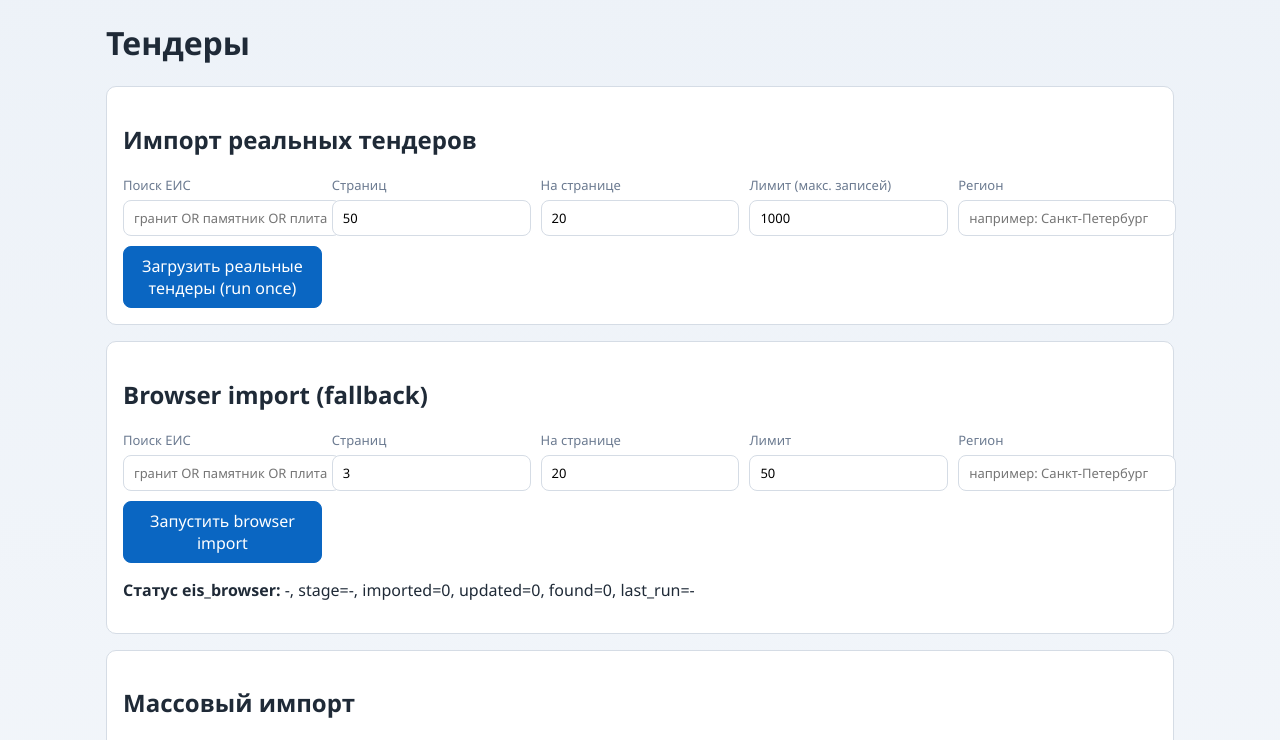
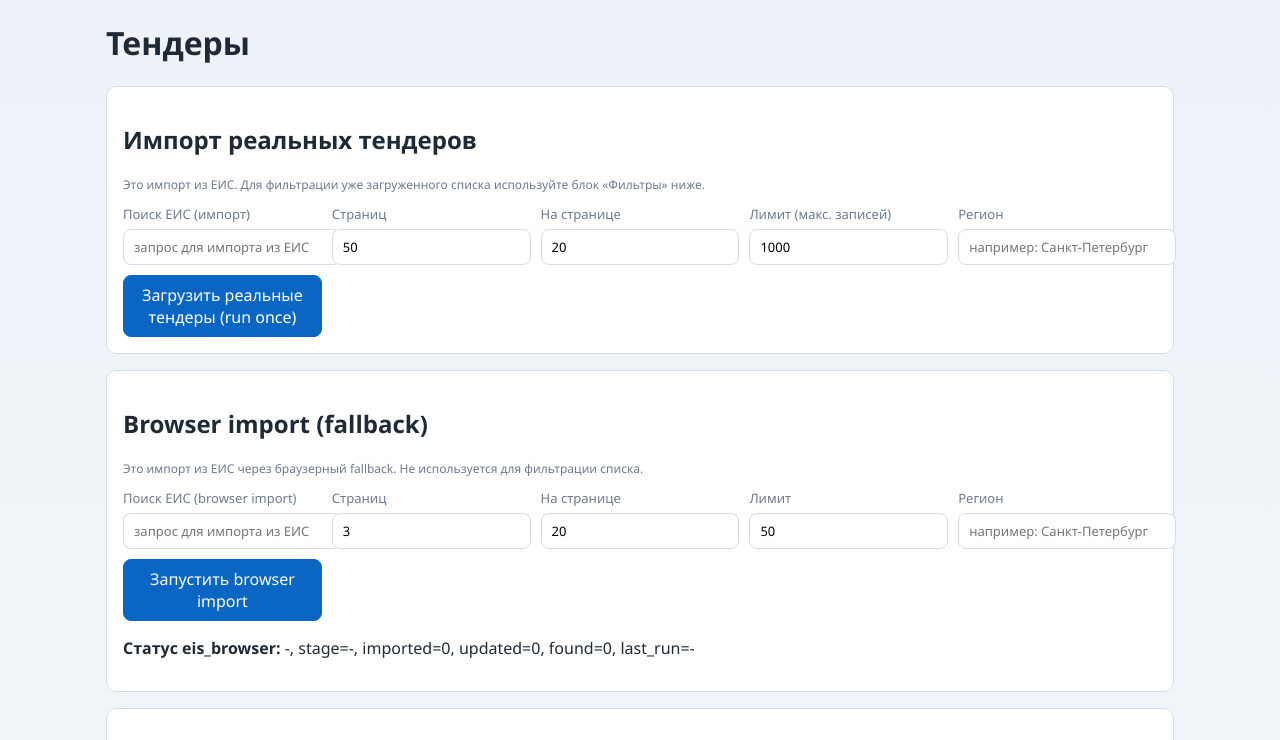
Before and after one commit to kamniking-art/tender-ai-backend, a FastAPI app: template app/web/templates/tenders.html in a window 1280 px wide. Shown: the part 47-787 px from the top of the page. Run offline with FastAPI, Linux system fonts and the light colour scheme; the template is opened without the code that fills it, so the values that code supplies are empty.

Commit message:
clarify ingest forms vs list search on tenders page

```diff
--- a/app/web/router.py
+++ b/app/web/router.py
@@ -733,6 +733,7 @@ async def web_monitoring_run_once(
 
 @router.post("/ingestion/eis-site/run-once")
 async def web_run_eis_site_once(
+    ingest_query: str | None = Form(default=None),
     q: str | None = Form(default=None),
     limit: int = Form(default=1000),
     pages: int = Form(default=50),
@@ -748,10 +749,11 @@ async def web_run_eis_site_once(
             status_code=status.HTTP_303_SEE_OTHER,
         )
 
+    query_value = (ingest_query or q or None)
     stats = await run_eis_site_once_for_company(
         db,
         company,
-        query=q or None,
+        query=query_value,
         limit=max(1, min(5000, int(limit or 1000))),
         pages=max(1, min(200, int(pages or 50))),
         page_size=max(10, min(50, int(page_size or 20))),
@@ -806,7 +808,7 @@ async def web_run_eis_site_once(
         browser_stats = await run_eis_browser_once_for_company(
             db,
             company,
-            query=q or None,
+            query=query_value,
             pages=3,
             page_size=20,
             limit=50,
@@ -831,6 +833,7 @@ async def web_run_eis_site_once(
 
 @router.post("/ingestion/eis-browser/run-once")
 async def web_run_eis_browser_once(
+    ingest_query: str | None = Form(default=None),
     q: str | None = Form(default=None),
     pages: int = Form(default=3),
     page_size: int = Form(default=20),
@@ -846,10 +849,11 @@ async def web_run_eis_browser_once(
             status_code=status.HTTP_303_SEE_OTHER,
         )
 
+    query_value = (ingest_query or q or None)
     stats = await run_eis_browser_once_for_company(
         db,
         company,
-        query=q or None,
+        query=query_value,
         pages=max(1, min(5, int(pages or 3))),
         page_size=max(10, min(50, int(page_size or 20))),
         limit=max(1, min(50, int(limit or 50))),
--- a/app/web/templates/tenders.html
+++ b/app/web/templates/tenders.html
@@ -5,9 +5,10 @@
 
 <section class="card">
   <h2>Импорт реальных тендеров</h2>
+  <p class="hint">Это импорт из ЕИС. Для фильтрации уже загруженного списка используйте блок «Фильтры» ниже.</p>
   <form method="post" action="/web/ingestion/eis-site/run-once" class="filters">
-    <label>Поиск ЕИС
-      <input type="text" name="q" placeholder="гранит OR памятник OR плита" />
+    <label>Поиск ЕИС (импорт)
+      <input type="text" name="ingest_query" placeholder="запрос для импорта из ЕИС" />
     </label>
     <label>Страниц
       <input type="number" name="pages" min="1" max="200" value="50" />
@@ -27,9 +28,10 @@
 
 <section class="card">
   <h2>Browser import (fallback)</h2>
+  <p class="hint">Это импорт из ЕИС через браузерный fallback. Не используется для фильтрации списка.</p>
   <form method="post" action="/web/ingestion/eis-browser/run-once" class="filters">
-    <label>Поиск ЕИС
-      <input type="text" name="q" placeholder="гранит OR памятник OR плита" />
+    <label>Поиск ЕИС (browser import)
+      <input type="text" name="ingest_query" placeholder="запрос для импорта из ЕИС" />
     </label>
     <label>Страниц
       <input type="number" name="pages" min="1" max="5" value="3" />
```
